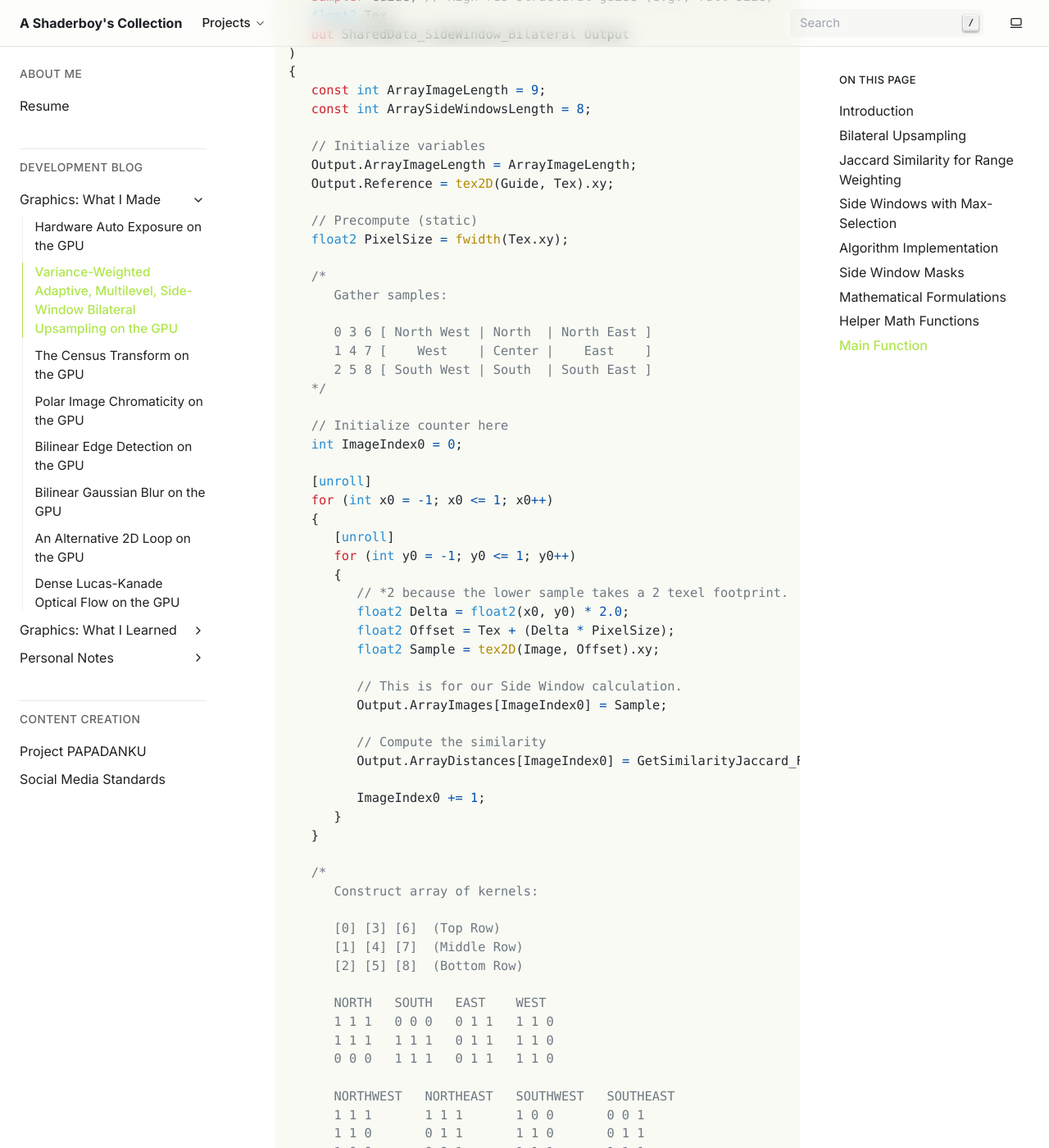
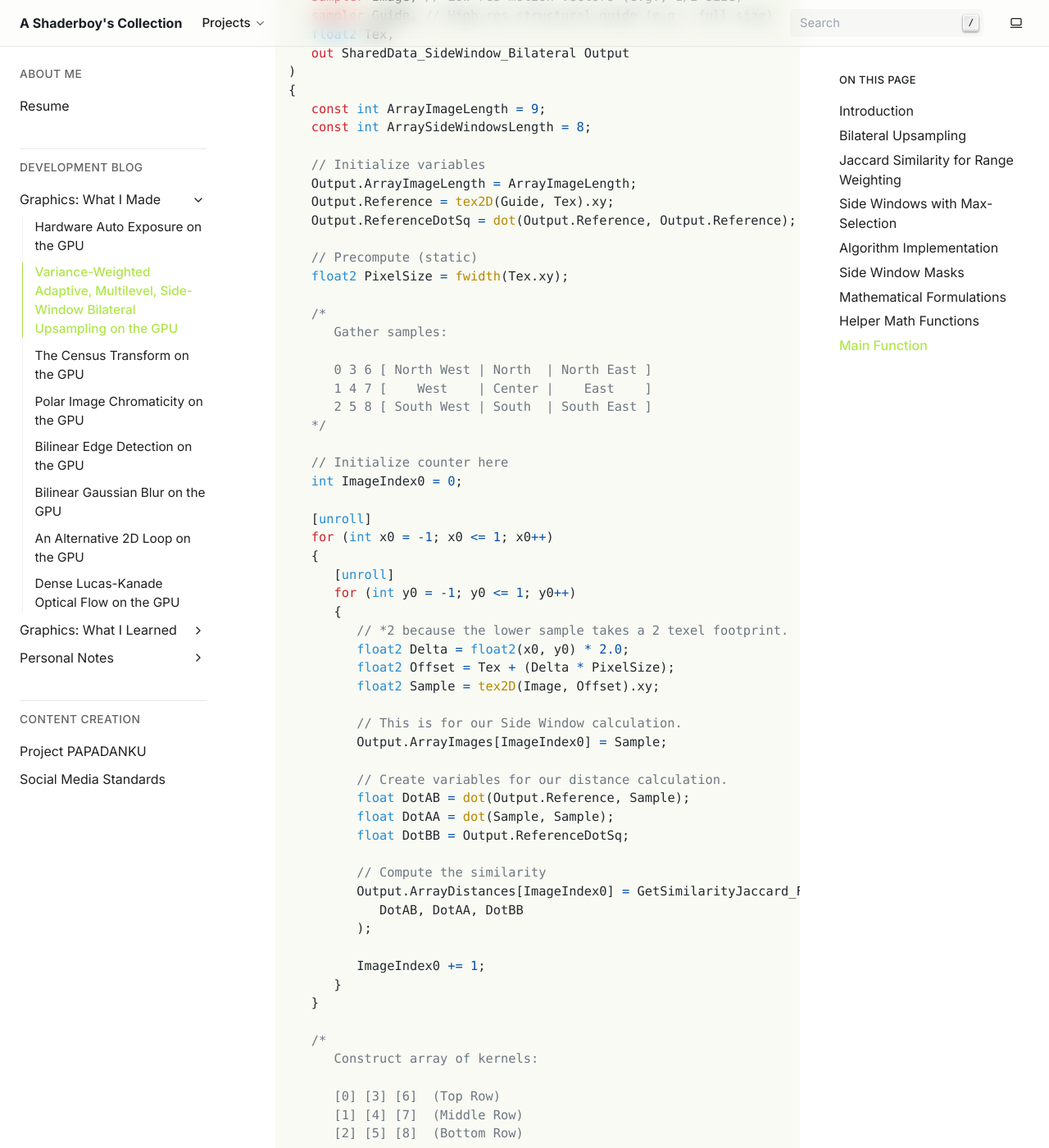
Before and after one commit to papadanku/papadanku.github.io, a Sphinx documentation site: the page built from doc/blog/made/bilateral.rst, in a window 1280 px wide and 1400 px high, scrolled down 6274 px. Shown: the whole window at 82% size. Built offline with Sphinx 7.4.7, drawn with Linux system fonts in a browser that asks for light colours; some of the changed text lies outside the part shown.

Commit message:
Optimize bilateral filter.

```diff
--- a/doc/blog/made/bilateral.rst
+++ b/doc/blog/made/bilateral.rst
@@ -209,6 +209,7 @@ The main function :code:`GetSelfBilateralUpsample_FLT2()` implements the complet
 
       // Shared for final calculation.
       float2 Reference;
+      float ReferenceDotSq;
    };
 
    struct SideWindow_Bilateral
@@ -232,6 +233,7 @@ The main function :code:`GetSelfBilateralUpsample_FLT2()` implements the complet
       // Initialize variables
       Output.ArrayImageLength = ArrayImageLength;
       Output.Reference = tex2D(Guide, Tex).xy;
+      Output.ReferenceDotSq = dot(Output.Reference, Output.Reference);
 
       // Precompute (static)
       float2 PixelSize = fwidth(Tex.xy);
@@ -261,8 +263,15 @@ The main function :code:`GetSelfBilateralUpsample_FLT2()` implements the complet
             // This is for our Side Window calculation.
             Output.ArrayImages[ImageIndex0] = Sample;
 
+            // Create variables for our distance calculation.
+            float DotAB = dot(Output.Reference, Sample);
+            float DotAA = dot(Sample, Sample);
+            float DotBB = Output.ReferenceDotSq;
+
             // Compute the similarity
-            Output.ArrayDistances[ImageIndex0] = GetSimilarityJaccard_FLT2(Sample, Output.Reference);
+            Output.ArrayDistances[ImageIndex0] = GetSimilarityJaccard_Fast(
+               DotAB, DotAA, DotBB
+            );
 
             ImageIndex0 += 1;
          }
@@ -404,7 +410,7 @@ The main function :code:`GetSelfBilateralUpsample_FLT2()` implements the complet
             float Similarity = GetSimilarityJaccard_Fast(
                dot(SideWindowMean, SharedData.Reference),
                dot(SideWindowMean, SideWindowMean),
-               DotRR
+               SharedData.ReferenceDotSq
             );
 
             if (Similarity > MaxSimilarity)
```
Also changed, not shown: other parts of doc/blog/made/bilateral.rst (+0 -3 lines).
